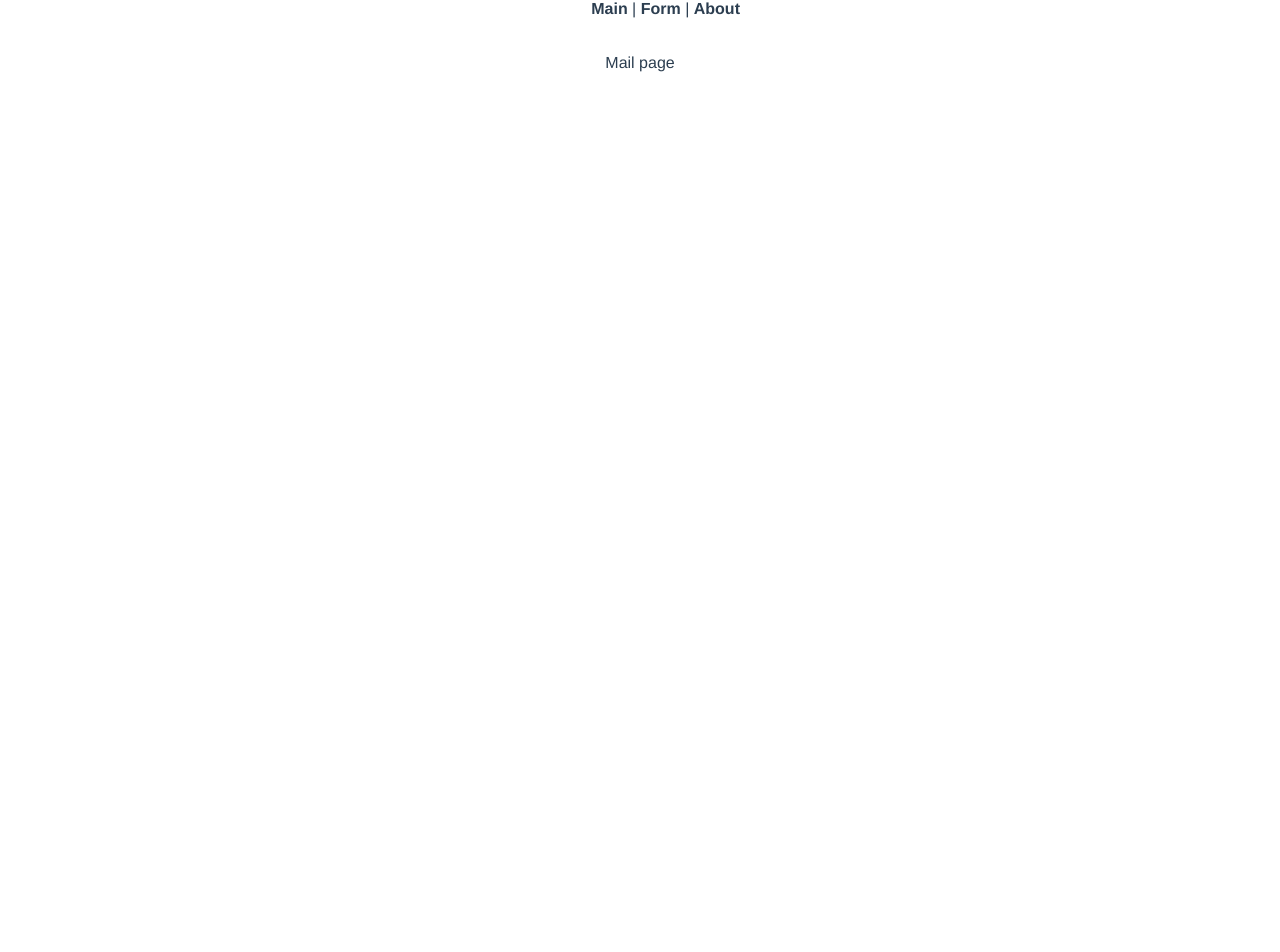
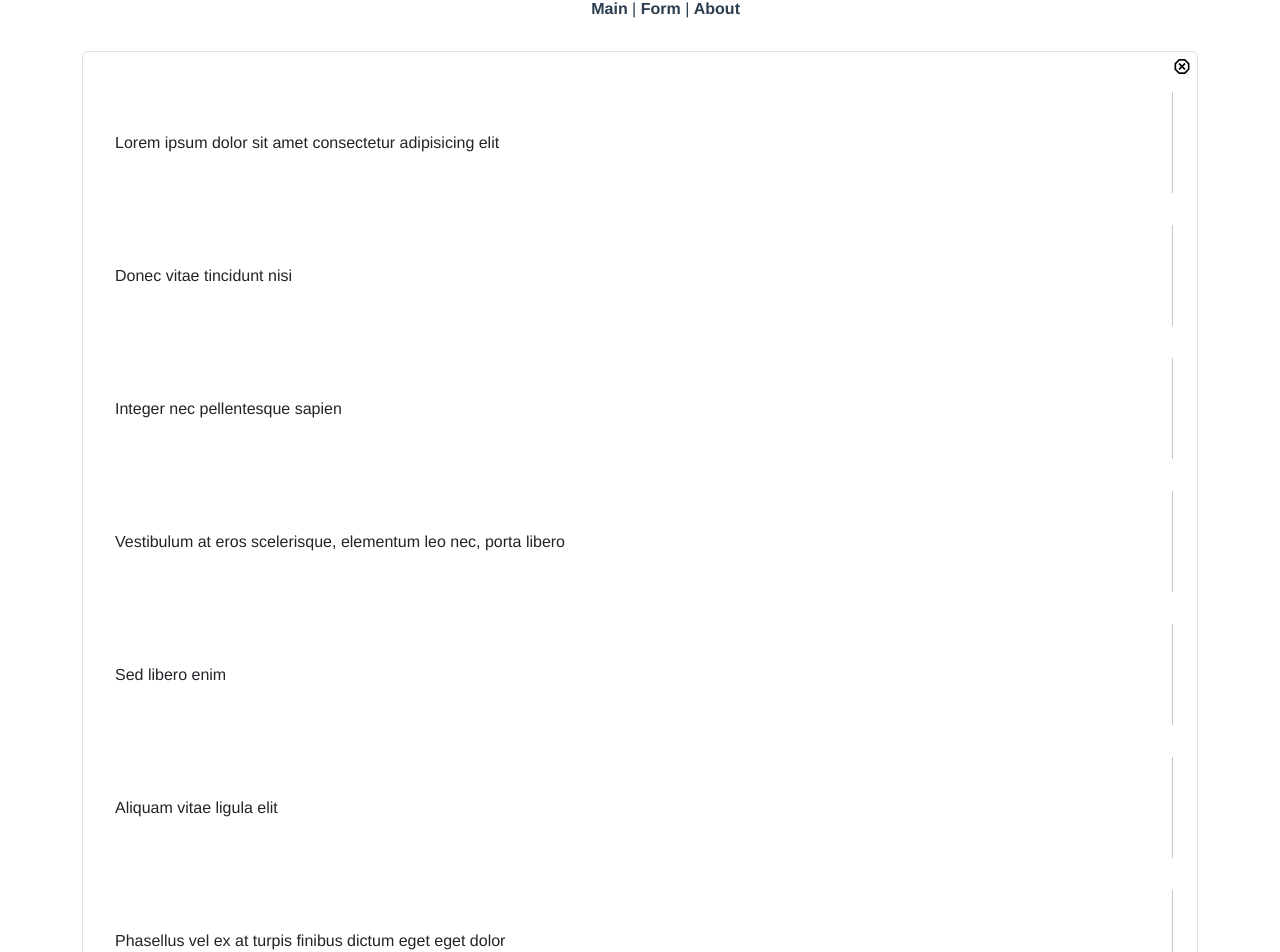
Before and after one commit to EleonoraPavlova/formGmail, a Vue app: page /mail in a window 1280 px wide. Shown: the part 33-985 px from the top of the page. Before the commit the page ends 800 px from the top, so only its background shows below. Built offline with nearby package versions, Linux system fonts and the light colour scheme.

Commit message:
material-icon

```diff
--- a/public/404.html
+++ b/public/404.html
@@ -5,6 +5,7 @@
     <meta http-equiv="X-UA-Compatible" content="IE=edge">
     <meta name="viewport" content="width=device-width,initial-scale=1.0">
     <link rel="icon" href="<%= BASE_URL %>favicon.ico">
+     <link href="https://cdn.materialdesignicons.com/5.3.45/css/materialdesignicons.min.css" rel="stylesheet" />
     <title>Gmail-form</title>
   </head>
   <body>
--- a/public/index.html
+++ b/public/index.html
@@ -5,6 +5,7 @@
     <meta http-equiv="X-UA-Compatible" content="IE=edge">
     <meta name="viewport" content="width=device-width,initial-scale=1.0">
     <link rel="icon" href="<%= BASE_URL %>favicon.ico">
+     <link href="https://cdn.materialdesignicons.com/5.3.45/css/materialdesignicons.min.css" rel="stylesheet" />
     <title>Gmail-form</title>
   </head>
   <body>
--- /dev/null
+++ b/src/common/AppIcon.vue
@@ -0,0 +1,23 @@
+<template>
+	<i :class="[size, 'mdi', `mdi-${name}`]" :style="{ color: color }" />
+</template>
+
+<script>
+export default {
+	name: "AppIcon",
+	props: {
+		name: {
+			type: String,
+			default: "close-octagon-outline",
+		},
+		color: {
+			type: String,
+			default: "black",
+		},
+		size: {
+			type: String,
+			default: "md",
+		},
+	},
+};
+</script>
--- a/src/common/NavBar.vue
+++ b/src/common/NavBar.vue
@@ -17,7 +17,7 @@
 				color="warning"
 				size="md"
 				class="rounded-pill text-white"
-				@click="OutLog"
+				@click.prevent="OutLog"
 				>Go out</AppButtons
 			>
 		</div>
--- a/src/views/MailView.vue
+++ b/src/views/MailView.vue
@@ -1,12 +1,91 @@
 <template>
-	<div>Mail page</div>
+	<div class="container">
+		<div class="form-control p-4 position-relative">
+			<AppIcon class="position-absolute top-0 end-0" />
+			<div
+				v-for="list in lists"
+				:key="list"
+				class="d-flex justify-content-between align-items-center"
+			>
+				<div class="title-left p-2">
+					<h6 class="mb-0">{{ list.title }}</h6>
+				</div>
+				<hr class="vl" />
+				<!-- <div class="descriptions-right p-2">
+					<p>{{ list.descriptions }}</p>
+				</div> -->
+			</div>
+		</div>
+	</div>
 </template>
 
 <script>
+import AppIcon from "../common/AppIcon.vue";
 export default {
 	name: "MailView",
+	components: {
+		AppIcon,
+	},
+	data() {
+		return {
+			lists: [
+				{
+					title: "Lorem ipsum dolor sit amet consectetur adipisicing elit",
+					descriptions:
+						"Lorem ipsum, dolor sit amet consectetur adipisicing elit. Nemo,\
+						exercitationem? Corrupti ab modi vero sequi consequatur cumqu\
+						expedita ducimus quidem dolor!/",
+				},
+				{
+					title: "Donec vitae tincidunt nisi",
+					descriptions:
+						"Nullam nulla erat, aliquet non sodales nec, elementum ac risus. Orci varius natoque penatibus et magnis dis parturient montes, nascetur ridiculus mus. Integer lobortis accumsan massa non tempus. Integer vitae gravida leo. Phasellus vel ex at turpis finibus dictum eget eget dolor. Nulla efficitur at nisl vel elementum",
+				},
+				{
+					title: "Integer nec pellentesque sapien",
+					descriptions:
+						"Integer nec pellentesque sapien. Proin ut quam dapibus, mollis purus quis, fermentum est. Maecenas eu mollis erat. Integer fermentum turpis quis rhoncus suscipit. Nam ultricies erat in mauris consequat lobortis. Nullam rutrum, dolor eu tempor euismod, nibh libero lacinia diam, non rhoncus enim lorem nec enim. Sed a interdum augue. Quisque sed malesuada nulla.",
+				},
+				{
+					title:
+						"Vestibulum at eros scelerisque, elementum leo nec, porta libero",
+					descriptions:
+						"Orci varius natoque penatibus et magnis dis parturient montes, nascetur ridiculus mus. Integer lobortis accumsan massa non tempus. Integer vitae gravida leo.",
+				},
+				{
+					title: "Sed libero enim",
+					descriptions:
+						"Sed libero enim, cursus sed vulputate sed, egestas nec velit. Nullam ante nunc, finibus sed euismod quis, congue rutrum elit. Sed purus arcu, congue eu mi eu, ornare ultricies ante. Aliquam vitae ligula elit. Phasellus varius massa vel auctor molestie. Aenean convallis lacus sed tristique elementum. Nulla sed rutrum lacus. Pellentesque quis consectetur erat, a condimentum magna. Cras facilisis venenatis ante, eget cursus sapien pulvinar in. Sed placerat sed lacus at ultrices. Aliquam bibendum mauris nec suscipit feugiat. Interdum et malesuada fames ac ante ipsum primis in faucibus. Maecenas efficitur risus enim. Nam dapibus mi id quam sagittis, ac auctor augue suscipit. Aenean a ullamcorper nisl. Duis hendrerit libero sit amet ligula luctus, in placerat ante tristique",
+				},
+				{
+					title: "Aliquam vitae ligula elit",
+					descriptions:
+						"Nullam nulla erat, aliquet non sodales nec, elementum ac risus. Orci varius natoque penatibus et magnis dis parturient montes, nascetur ridiculus mus",
+				},
+				{
+					title: "Phasellus vel ex at turpis finibus dictum eget eget dolor",
+					descriptions:
+						"Nullam rutrum, dolor eu tempor euismod, nibh libero lacinia diam, non rhoncus enim lorem nec enim. Sed a interdum augue. Quisque sed malesuada nulla",
+				},
+				{
+					title: "Nullam nulla erat",
+					descriptions:
+						"Etiam porttitor molestie ipsum, sed rutrum nibh tempor eget. Praesent fringilla efficitur faucibus",
+				},
+				{
+					title: "Nullam rutrum, dolor eu tempor euismod",
+					descriptions:
+						"Nullam nulla erat, aliquet non sodales nec, elementum ac risus. Orci varius natoque penatibus et magnis dis parturient montes, nascetur ridiculus mus. Integer lobortis accumsan massa non tempus. Integer vitae gravida leo",
+				},
+			],
+		};
+	},
 };
 </script>
 
 <style>
+.vl {
+	border-left: 1px solid #212529;
+	height: 100px;
+}
 </style>
```
